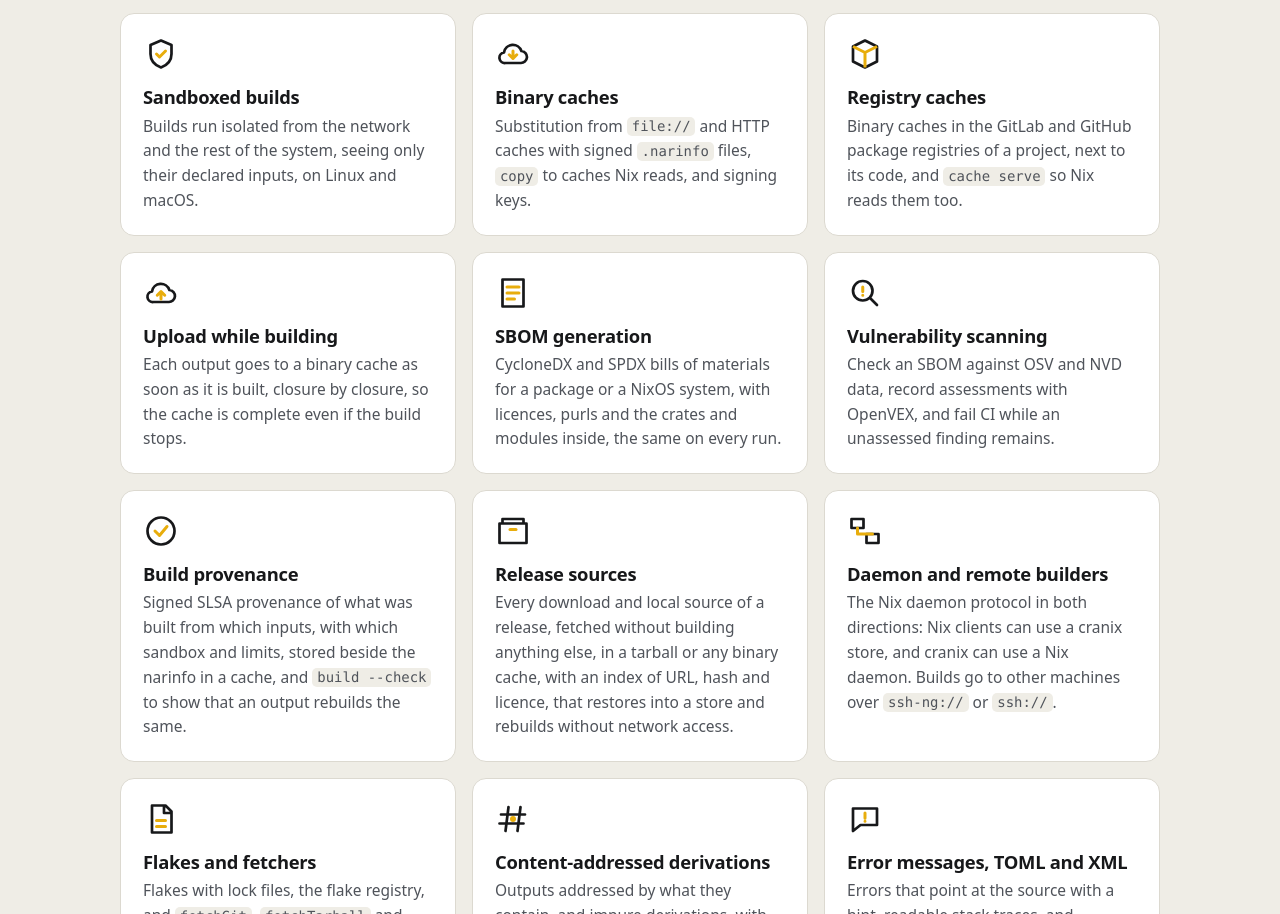
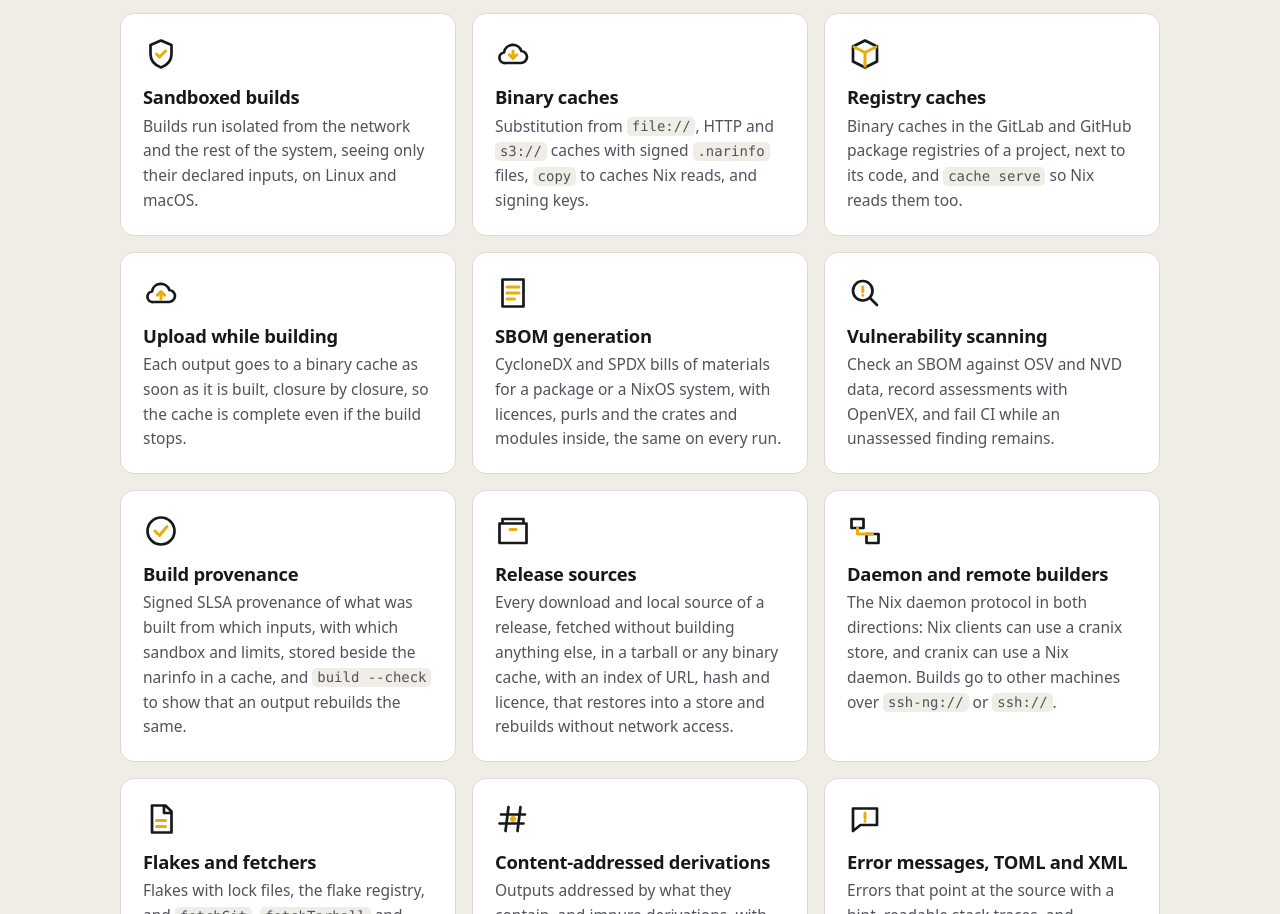
Before and after one commit to tmmy-cc/cranix, a plain HTML site: page site/index.html in a window 1280 px wide. Shown: the part 3579-4493 px from the top of the page. Drawn offline with Linux system fonts and the light colour scheme.

Commit message:
docs: describe S3 binary caches

```diff
--- a/site/index.html
+++ b/site/index.html
@@ -243,7 +243,7 @@
                             <li class="feature reveal">
                                 <svg class="feature-icon" viewBox="0 0 24 24" aria-hidden="true" focusable="false"><path d="M7 18h10a4 4 0 0 0 .6-8A6 6 0 0 0 6 11a3.5 3.5 0 0 0 1 7z" fill="none" stroke="currentColor" stroke-width="1.8" stroke-linejoin="round"/><path class="accent" d="M12 10v5m-2.5-2.5L12 15l2.5-2.5" fill="none" stroke="currentColor" stroke-width="2" stroke-linecap="round" stroke-linejoin="round"/></svg>
                                 <h3>Binary caches</h3>
-                                <p>Substitution from <code>file://</code> and HTTP caches with signed <code>.narinfo</code> files, <code>copy</code> to caches Nix reads, and signing keys.</p>
+                                <p>Substitution from <code>file://</code>, HTTP and <code>s3://</code> caches with signed <code>.narinfo</code> files, <code>copy</code> to caches Nix reads, and signing keys.</p>
                             </li>
                             <li class="feature reveal">
                                 <svg class="feature-icon" viewBox="0 0 24 24" aria-hidden="true" focusable="false"><path d="M4 7l8-4 8 4v10l-8 4-8-4z" fill="none" stroke="currentColor" stroke-width="1.8" stroke-linejoin="round"/><path class="accent" d="M4 7l8 4 8-4M12 11v10" fill="none" stroke="currentColor" stroke-width="2" stroke-linejoin="round"/></svg>
```
Also changed, not shown: 2 other files.
